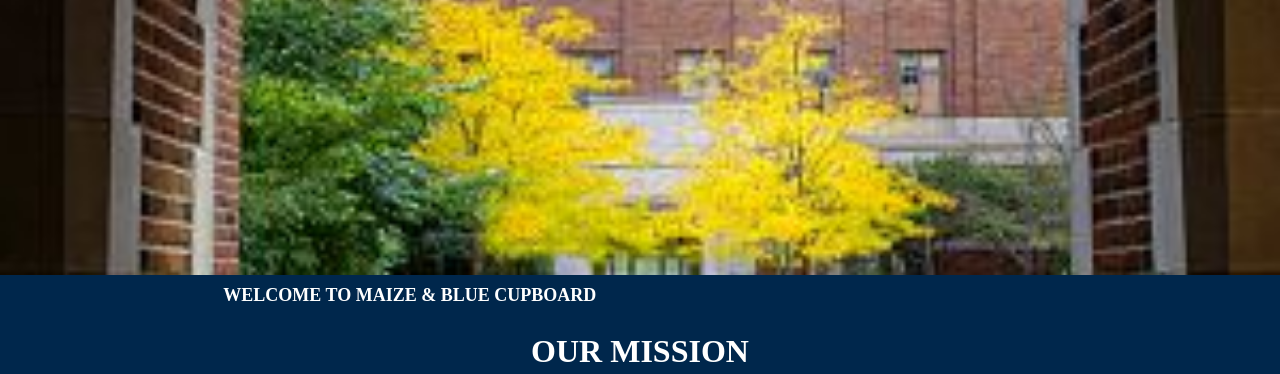
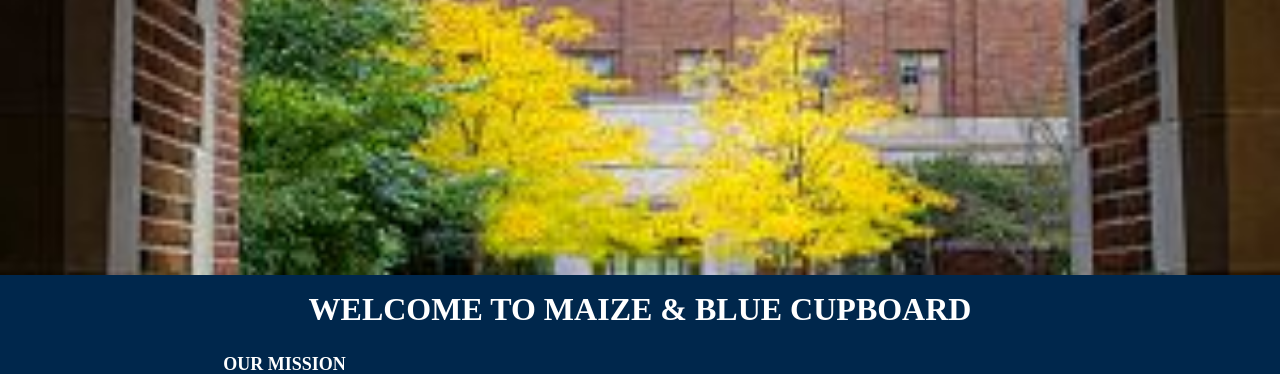
Before and after one commit to milivij/client_project_html_w25, a plain HTML site: page foodpantry.html in a window 1280 px wide. Shown: the part 426-800 px from the top of the page. Drawn offline with Linux system fonts and the light colour scheme.

Commit message:
Add files via upload

```diff
--- a/foodpantry.html
+++ b/foodpantry.html
@@ -26,9 +26,9 @@
             </div>
 
       <div class="four">
-            <h3>WELCOME TO MAIZE & BLUE CUPBOARD</h3>
+            <h2>WELCOME TO MAIZE & BLUE CUPBOARD</h2>
             <br>
-            <h2>OUR MISSION</h2>
+            <h3>OUR MISSION</h3>
             <br>
             <p>To ensure members of the University of Michigan community—whether on a tight budget or physically restrained from getting to a grocery store—receive equitable access to healthy, nutritious, and nourishing food and the ability to prepare it for themselves or others.</p>
         </div>
```
